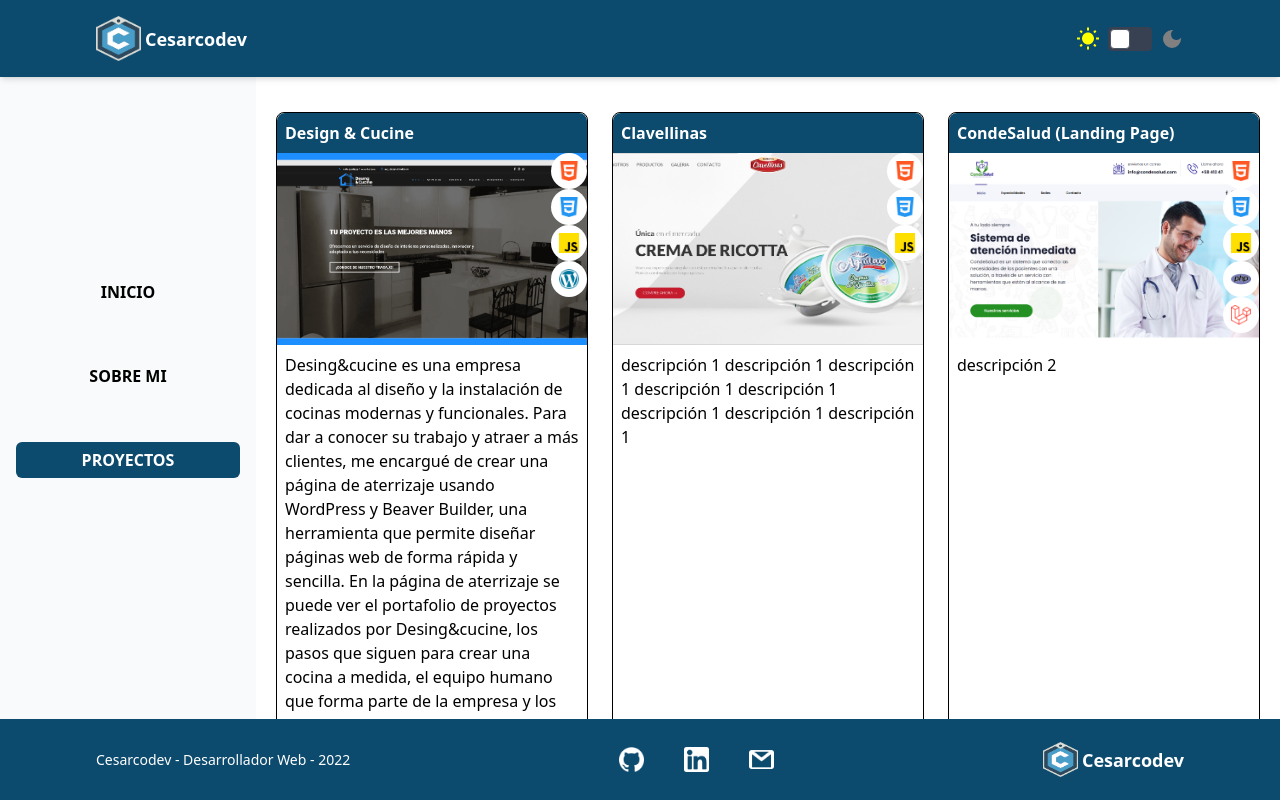
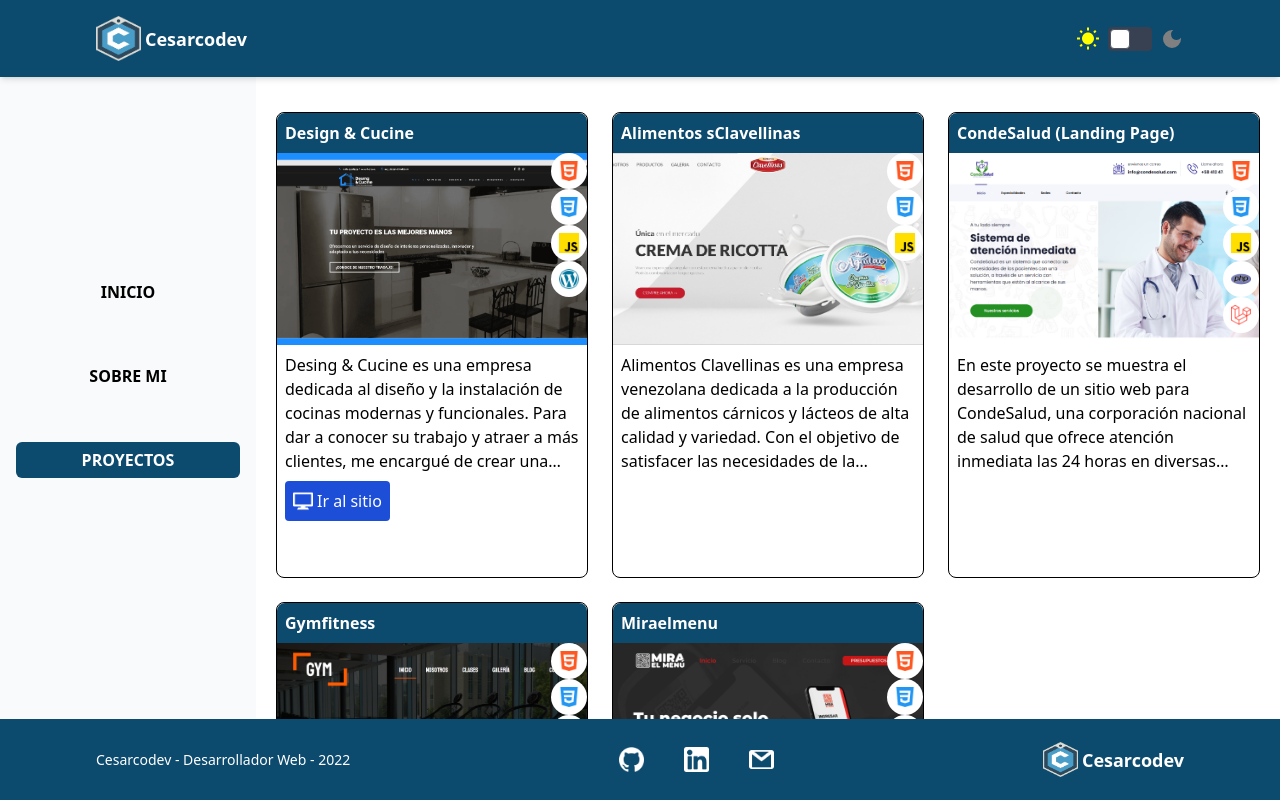
Before and after one commit to cesarcodev/Portfolio-cesarcodev, a React (Vite) app: page / in a window 1280 px wide. Both pictures are taken after a click on the link "PROYECTOS". Shown: the top 800 px of the page. Built offline with nearby package versions, Linux system fonts and the light colour scheme.

Commit message:
Proyectos: Agregar el proyecto Desing & Cucine y las descripciones en todos los proyectos

```diff
--- a/data/ProjectsData.jsx
+++ b/data/ProjectsData.jsx
@@ -4,18 +4,17 @@
         title: "Design & Cucine",
         cover:'design_cucine/portada.png',
         photos:["design_cucine/portada.png","design_cucine/1.png","design_cucine/2.png","design_cucine/3.png","design_cucine/4.png","design_cucine/5.png"],
-        description:'Desing&cucine es una empresa dedicada al diseño y la instalación de cocinas modernas y funcionales. Para dar a conocer su trabajo y atraer a más clientes, me encargué de crear una página de aterrizaje usando WordPress y Beaver Builder, una herramienta que permite diseñar páginas web de forma rápida y sencilla. En la página de aterrizaje se puede ver el portafolio de proyectos realizados por Desing&cucine, los pasos que siguen para crear una cocina a medida, el equipo humano que forma parte de la empresa y los datos de contacto para solicitar una cotización. La página cumple con los estándares de calidad y diseño que me pidieron y refleja la imagen profesional y creativa de Desing&cucine.',
-       // description:'Desing & Cucine es una empresa dedicada al diseño y la instalación de cocinas modernas y funcionales. Para dar a conocer su trabajo y atraer a más clientes, me encargué de crear una página de aterrizaje usando WordPress y Beaver Builder...',
+        description:'Desing & Cucine es una empresa dedicada al diseño y la instalación de cocinas modernas y funcionales. Para dar a conocer su trabajo y atraer a más clientes, me encargué de crear una página de aterrizaje usando WordPress y Beaver Builder, una herramienta que permite diseñar páginas web de forma rápida y sencilla. En la página de aterrizaje se puede ver el portafolio de proyectos realizados por Desing&cucine, los pasos que siguen para crear una cocina a medida, el equipo humano que forma parte de la empresa y los datos de contacto para solicitar una cotización. La página cumple con los estándares de calidad y diseño que me pidieron y refleja la imagen profesional y creativa de Desing & Cucine.',
         technologies:['html','css','js','wordpress'],
         github:'',
-        link:''
+        link:'https://desingcucine.com'
     },
     {
         id:2,
-        title: "Clavellinas",
+        title: "Alimentos sClavellinas",
         cover:'clavellinas/portada.png',
         photos:["clavellinas/portada.png","clavellinas/1.png","clavellinas/2.png","clavellinas/3.png","clavellinas/4.png","clavellinas/5.png"],
-        description:'descripción 1 descripción 1 descripción 1 descripción 1 descripción 1 descripción 1 descripción 1 descripción 1',
+        description:'Alimentos Clavellinas es una empresa venezolana dedicada a la producción de alimentos cárnicos y lácteos de alta calidad y variedad. Con el objetivo de satisfacer las necesidades de la comunidad, he creado un sitio web que muestra los productos y servicios que ofrece la empresa. El sitio web está desarrollado con tecnologías modernas y escalables, como Javascript, jQuery, Bootstrap, Poppery Moment.js',
         technologies:['html','css','js'],
         github:'',
         link:''
@@ -25,7 +24,7 @@
         title: "CondeSalud (Landing Page)",
         cover:'condesalud/portada.png',
         photos:["condesalud/portada.png","condesalud/1l.png","condesalud/2l.png","condesalud/3l.png"],
-        description:'descripción 2',
+        description:'En este proyecto se muestra el desarrollo de un sitio web para CondeSalud, una corporación nacional de salud que ofrece atención inmediata las 24 horas en diversas especialidades médicas y que tiene planes de expansión internacional. El sitio web tiene un diseño responsive que se adapta a diferentes dispositivos y se divide en tres secciones principales: la identidad de la marca y el menú, el contenido con información detallada de los servicios y planes, y el formulario de registro para solicitar y reservar citas. El sitio web se desarrolló con el framework Laravel de PHP, el lenguaje de programación del lado del servidor PHP y el lenguaje de programación del lado del cliente JavaScript con la librería jQuery. El sitio web está alojado en la infraestructura Amazon AWS EC2 y cuenta con herramientas de análisis de tráfico y publicidad de Google.',
         technologies:['html','css','js', 'php','laravel'],
         github:'',
         link:''
@@ -35,7 +34,7 @@
         title: "Gymfitness",
         cover:'gymfitness/portada.png',
         photos:["gymfitness/portada.png","gymfitness/1.png","gymfitness/2.png","gymfitness/3.png","gymfitness/4.png","gymfitness/5.png"],
-        description:'descripción 1',
+        description:'Este es una plantilla de WordPress que desarrollé desde cero con la guía de un curso de Udemy llamado "Desarrollo Profesional de Temas y Plugins de WordPress". Esta plantilla está diseñada para un centro deportivo llamado "Gymfitness" que ofrece clases de yoga, spinning, crossfit y más. También cuenta con una sección de blog, galería, nosotros y contactos. Además, incluye plugins para controlar el estilo del contenido del sitio web. La tecnología que utilicé en esta plantilla son HTML, CSS, JavaScript, PHP y WordPress.',
         technologies:['html','css','js', 'php', 'wordpress'],
         github:'',
         link:''
@@ -45,7 +44,7 @@
         title: "Miraelmenu",
         cover:'miraelmenu/portada.png',
         photos:["miraelmenu/portada.png","miraelmenu/1.png", "miraelmenu/2.png", "miraelmenu/3.png", "miraelmenu/4.png"],
-        description:'descripción 1',
+        description:'Mira el Menú es una plataforma digital que ofrece una solución integral para los restaurantes que quieren gestionar sus pedidos, menús y reseñas en diferentes plataformas de internet como Google Maps, Facebook, Instagram, Yelp, Airbnb, Trivago, Yahoo y más. Con esta herramienta, los restaurantes pueden digitalizar sus negocios, aumentar su visibilidad y atraer más clientes. Mira el Menú funciona con un código QR que se incorpora en su logo y que tiene el color rojo para estimular el apetito. Además, cuenta con una página web que incluye información sobre el servicio, un blog con tendencias del sector y una sección de contactos. La plataforma está desarrollada con Laravel, MySQL, PHP y JavaScript, y utiliza las librerías jQuery 3.6.0 y Bootstrap.',
         technologies:['html','css','js',  'php', 'wordpress'],
         github:'',
         link:''
--- a/package.json
+++ b/package.json
@@ -9,6 +9,7 @@
     "deploy": "gh-pages -d dist"
   },
   "dependencies": {
+    "@tailwindcss/line-clamp": "^0.4.4",
     "gh-pages": "^4.0.0",
     "react": "^18.0.0",
     "react-dom": "^18.0.0",
--- a/src/components/Modal.jsx
+++ b/src/components/Modal.jsx
@@ -118,10 +118,10 @@
             </div>
             <div className="p-5 dark:bg-gray-700 dark:text-white">
               <div>{project.description}</div>
-              <div>
+              <div className="mt-2">
               <span className="font-bold">Tecnologías: </span>
                 {project.technologies.map((technology, index) => (
-                   <span key={index} className="capitalize ">{technology} </span>
+                   <span key={index} className="uppercase  ">{technology} </span>
                 ))}
               </div>
               <div className="flex  gap-2 mt-2">
--- a/src/components/Projects.jsx
+++ b/src/components/Projects.jsx
@@ -42,8 +42,8 @@
                 />
               </div>
               <div className="p-2 dark:text-white" >
-                <div>{project.description}</div>
-                <div className="flex  gap-2 mt-2">
+                <p className="line-clamp-5">{project.description}</p>
+                <div className="flex h-10 gap-2 mt-2">
                 {project.github ? (
                   <a
                     rel="noopener noreferrer"
@@ -75,13 +75,22 @@
                       className="mr-1 w-5 h-5"
                     />
 
-                    Demo
+                    Ir al sitio
                   </a>
                 ) : (
                   ""
                 )}
 
                 </div>
+
+                <button
+                 onClick={() => {
+                  setVerModal(!verModal);
+                  setProject(project);
+                }}
+                className=" mt-2 hover:bg-sky-900 text-white font-bold rounded inline-flex items-center justify-center w-full p-2 transition duration-150 ease-out ">
+                  Ver más
+                  </button>
               </div>
             </div>
           ))}
--- a/tailwind.config.js
+++ b/tailwind.config.js
@@ -10,5 +10,7 @@
   theme: {
     extend: {},
   },
-  plugins: [],
+  plugins: [
+    require('@tailwindcss/line-clamp'),
+  ],
 }
```
Also changed, not shown: 1 other file (tests, documents, lock files or other folders).
